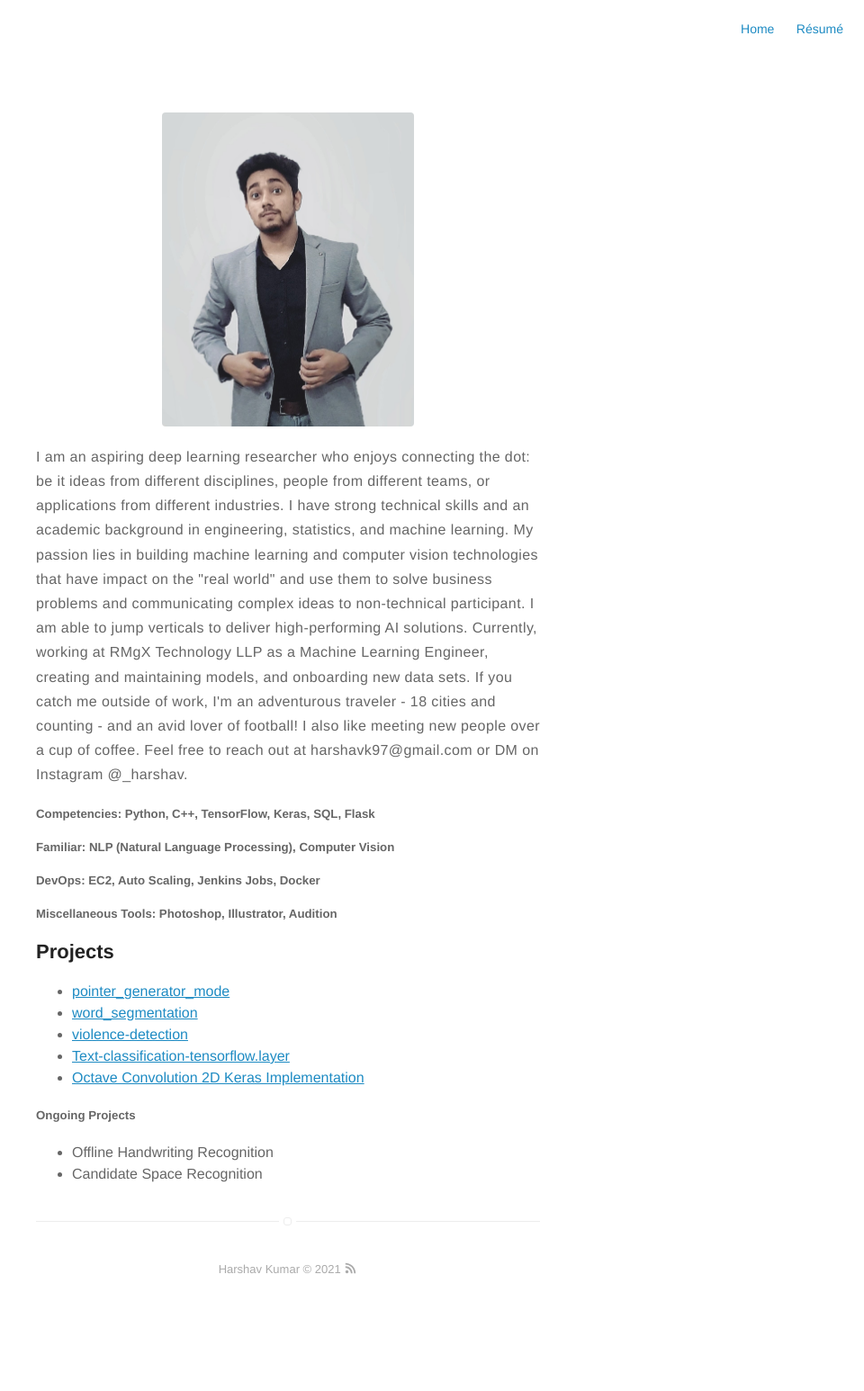
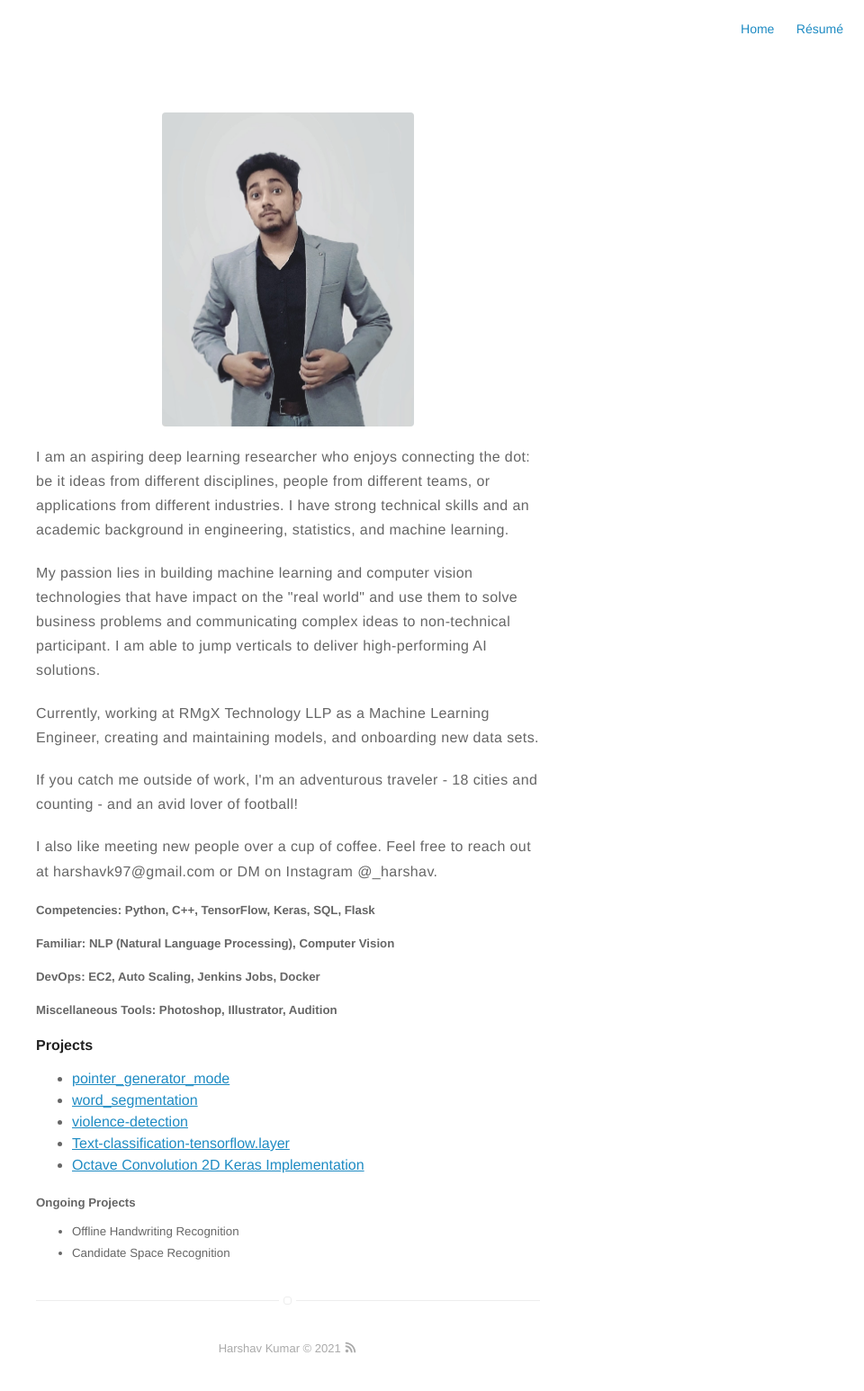
Before and after one commit to silverberith/harshavkumar.github.io, a Jekyll site: the page built from about.md, in a window 1280 px wide. Shown: the whole page at 90% size, without its empty margins (320-1280 px from the left). Built offline with Jekyll 4.4.1, drawn with Linux system fonts in a browser that asks for light colours; before the commit the page ends 1458 px from its top, so only the background shows below that.

Commit message:
profile updated 2021-FEB

```diff
--- a/_config.yml
+++ b/_config.yml
@@ -37,7 +37,7 @@ disqus:
 # facebook: myfacebook
 #twitter: refikcanmalli
 # google: mygoogle
-#instagram: _harshav
+instagram: _harshav
 # pinterest: mypinterest
 linkedin: harshavkumar
 # youtube: myyoutube
--- a/about.md
+++ b/about.md
@@ -6,13 +6,13 @@ layout: page
 
 <p>I am an aspiring deep learning researcher who enjoys connecting the dot: be it ideas from different disciplines, people from different teams, or applications from different industries. I have strong technical skills and an academic background in engineering, statistics, and machine learning.
 
-My passion lies in building machine learning and computer vision technologies that have impact on the "real world" and use them to solve business problems and communicating complex ideas to non-technical participant. I am able to jump verticals to deliver high-performing AI solutions.
+<p>My passion lies in building machine learning and computer vision technologies that have impact on the "real world" and use them to solve business problems and communicating complex ideas to non-technical participant. I am able to jump verticals to deliver high-performing AI solutions.
 
-Currently, working at RMgX Technology LLP as a Machine Learning Engineer, creating and maintaining models, and onboarding new data sets.
+<p>Currently, working at RMgX Technology LLP as a Machine Learning Engineer, creating and maintaining models, and onboarding new data sets.
 
-If you catch me outside of work, I'm an adventurous traveler - 18 cities and counting - and an avid lover of football!
+<p>If you catch me outside of work, I'm an adventurous traveler - 18 cities and counting - and an avid lover of football!
 
-I also like meeting new people over a cup of coffee. Feel free to reach out at harshavk97@gmail.com or DM on Instagram @_harshav.</p>
+<p>I also like meeting new people over a cup of coffee. Feel free to reach out at harshavk97@gmail.com or DM on Instagram @_harshav.</p>
 
 <h5> Competencies: Python, C++, TensorFlow, Keras, SQL, Flask </h5>
 <h5> Familiar: NLP (Natural Language Processing), Computer Vision </h5>
@@ -20,18 +20,18 @@ I also like meeting new people over a cup of coffee. Feel free to reach out at h
 
 <h5> Miscellaneous Tools: Photoshop, Illustrator, Audition</h5>
 
-<h2>Projects</h2>
+<h4>Projects
 <ul>
 	<li><a href="https://github.com/harshavkumar/pointer_generator_model">pointer_generator_mode</a></li>
 	<li><a href="https://github.com/harshavkumar/word_segmentation">word_segmentation</a></li>
 	<li><a href="https://github.com/harshavkumar/violence-detection">violence-detection</a></li>
 	<li><a href="https://github.com/harshavkumar/Text-classification-tensorflow.layer">Text-classification-tensorflow.layer</a></li>
     <li><a href="https://github.com/harshavkumar/octave_2d_keras">Octave Convolution 2D Keras Implementation</a></li>
-</ul>
+</ul></h4>
 
-<h5> Ongoing Projects </h5>
 
+<h5> Ongoing Projects
 <ul>
     <li> Offline Handwriting Recognition</li>
     <li> Candidate Space Recognition</li>
-</ul>
+</ul></h5>
```
